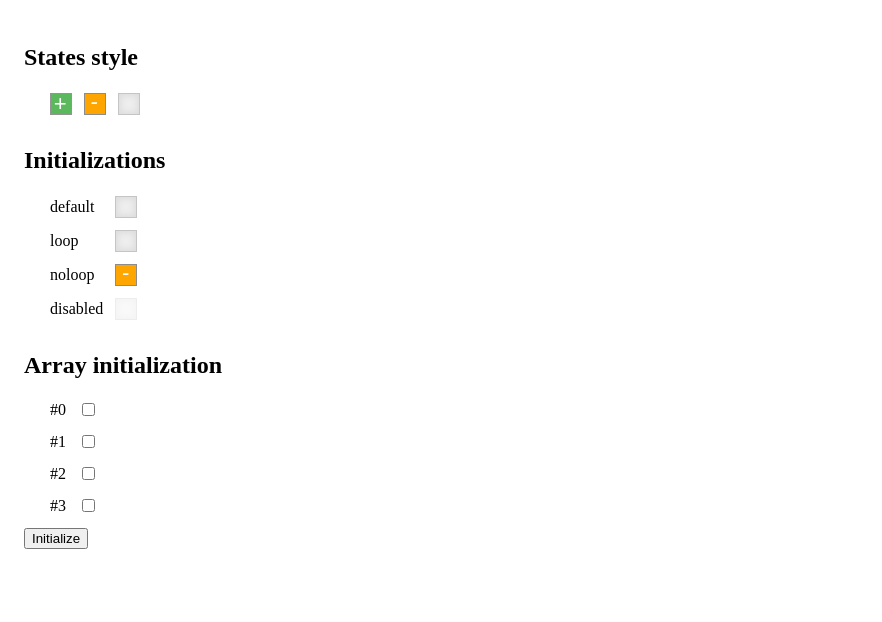
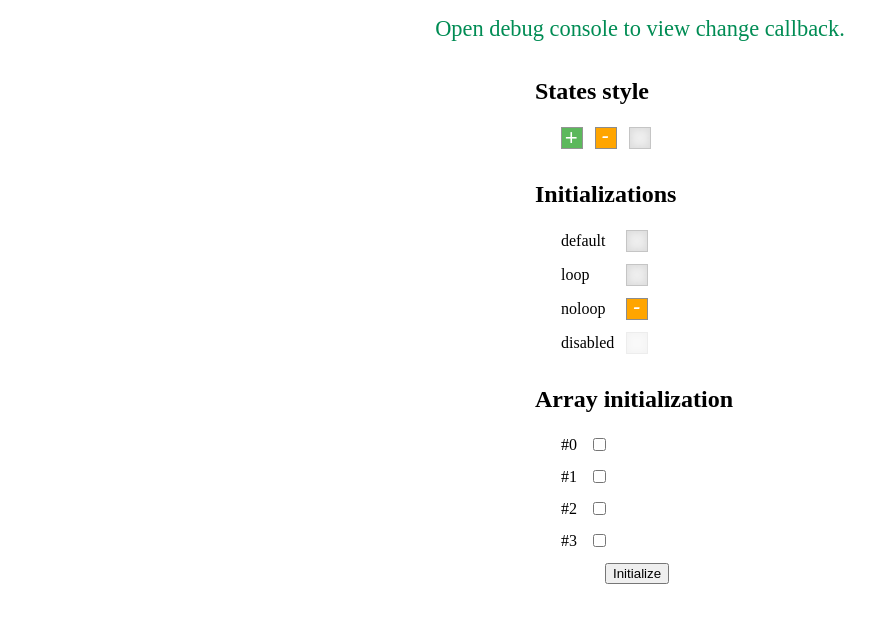
Before and after one commit to ApiO/jquery.triSwitch, a website: page index.html in a window 1280 px wide. Shown: the whole page, without its empty margins (0-882 px from the left). Drawn offline with nearby package versions, Linux system fonts and the light colour scheme.

Commit message:
update sample

```diff
--- a/index.html
+++ b/index.html
@@ -3,14 +3,45 @@
 	<meta charset="utf-8">
 	<script src="https://code.jquery.com/jquery-1.11.3.min.js"></script>
 	<link href="css/jquery.triSwitch.css" rel="stylesheet">
+
     <style type="text/css">
-		body { padding: 16px; }
-		table{ margin-left:24px; 	}
-        td { padding: 0 10px 10px 0; }
+        body {
+            -webkit-touch-callout: none;
+            -webkit-user-select: none;
+            -khtml-user-select: none;
+            -moz-user-select: none;
+            -ms-user-select: none;
+            -o-user-select: none;
+            user-select: none;
+            margin: 16px;
+        }
+        #container {
+			width:210px;
+            margin-left: auto;
+            margin-right: auto;
+        }
+        .help {
+            color: #008C54;
+            font-size: 1.4em;
+            margin-bottom: 36px;
+            text-align: center;
+        }
+		table {
+			margin-left:24px;
+		}
+        td {
+			padding: 0 10px 10px 0;
+		}
+		input[type='button']{
+			margin-left: 70px;
+		}
     </style>
+
 </head>
 <body>
 
+    <div class="help">Open debug console to view change callback.</div>
+    <div id="container">
 		<h2>States style</h2>
 		<table>
 			<tbody>
@@ -79,6 +110,8 @@
 		</table>
 
 		<input type="button" value="Initialize" id="bt-init" />
+    </div>
+
 
 	<script src="js/jquery.triSwitch.js"></script>
     <script type="text/javascript" language="javascript">
```
Lines whose indentation alone changed are shown as unchanged.
